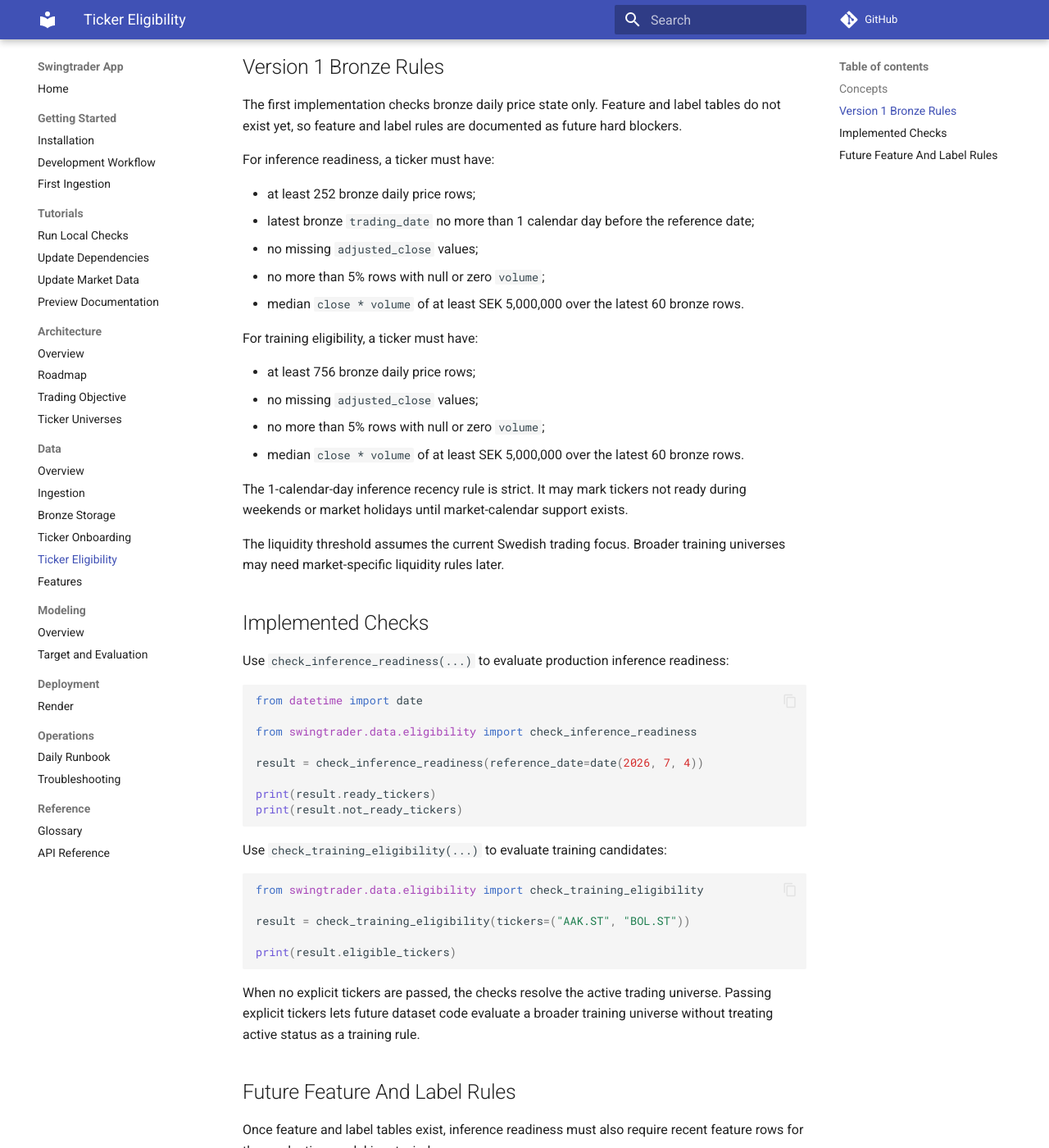
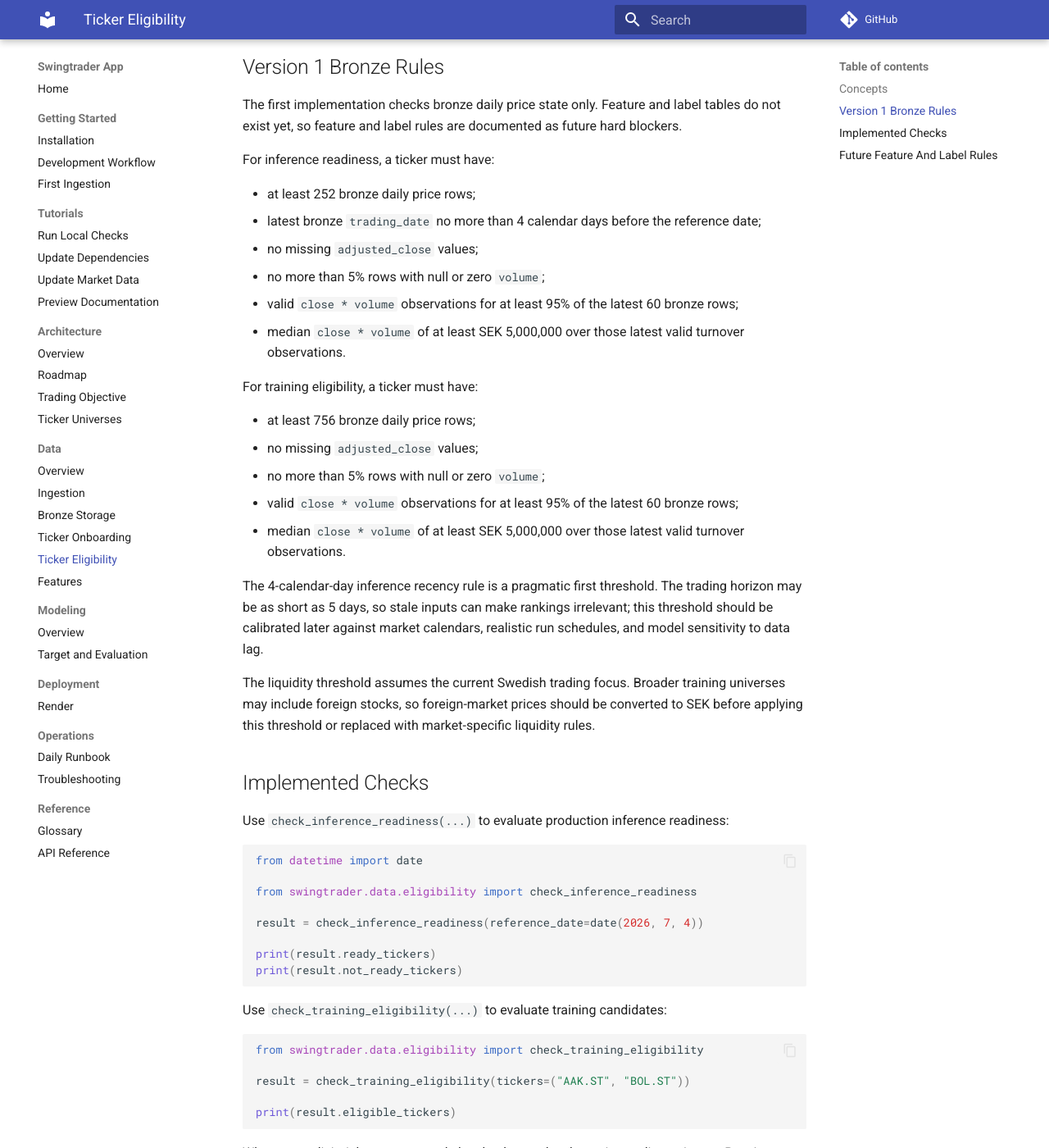
Before and after one commit to Frallmeister/swingtrader-app, an MkDocs documentation site: the page built from docs/data/eligibility.md, in a window 1280 px wide and 1400 px high, scrolled down 525 px. Shown: the whole window at 82% size. Built offline with MkDocs 1.6.1 and Material for MkDocs 9.7.7, drawn with Linux system fonts in a browser that asks for light colours; comment, search, counter and statistics services are not loaded.

Commit message:
Fix some review comments

```diff
--- a/docs/data/eligibility.md
+++ b/docs/data/eligibility.md
@@ -19,21 +19,23 @@ The first implementation checks bronze daily price state only. Feature and label
 For inference readiness, a ticker must have:
 
 - at least 252 bronze daily price rows;
-- latest bronze `trading_date` no more than 1 calendar day before the reference date;
+- latest bronze `trading_date` no more than 4 calendar days before the reference date;
 - no missing `adjusted_close` values;
 - no more than 5% rows with null or zero `volume`;
-- median `close * volume` of at least SEK 5,000,000 over the latest 60 bronze rows.
+- valid `close * volume` observations for at least 95% of the latest 60 bronze rows;
+- median `close * volume` of at least SEK 5,000,000 over those latest valid turnover observations.
 
 For training eligibility, a ticker must have:
 
 - at least 756 bronze daily price rows;
 - no missing `adjusted_close` values;
 - no more than 5% rows with null or zero `volume`;
-- median `close * volume` of at least SEK 5,000,000 over the latest 60 bronze rows.
+- valid `close * volume` observations for at least 95% of the latest 60 bronze rows;
+- median `close * volume` of at least SEK 5,000,000 over those latest valid turnover observations.
 
-The 1-calendar-day inference recency rule is strict. It may mark tickers not ready during weekends or market holidays until market-calendar support exists.
+The 4-calendar-day inference recency rule is a pragmatic first threshold. The trading horizon may be as short as 5 days, so stale inputs can make rankings irrelevant; this threshold should be calibrated later against market calendars, realistic run schedules, and model sensitivity to data lag.
 
-The liquidity threshold assumes the current Swedish trading focus. Broader training universes may need market-specific liquidity rules later.
+The liquidity threshold assumes the current Swedish trading focus. Broader training universes may include foreign stocks, so foreign-market prices should be converted to SEK before applying this threshold or replaced with market-specific liquidity rules.
 
 ## Implemented Checks
 
```
Also changed, not shown: 2 other files.
